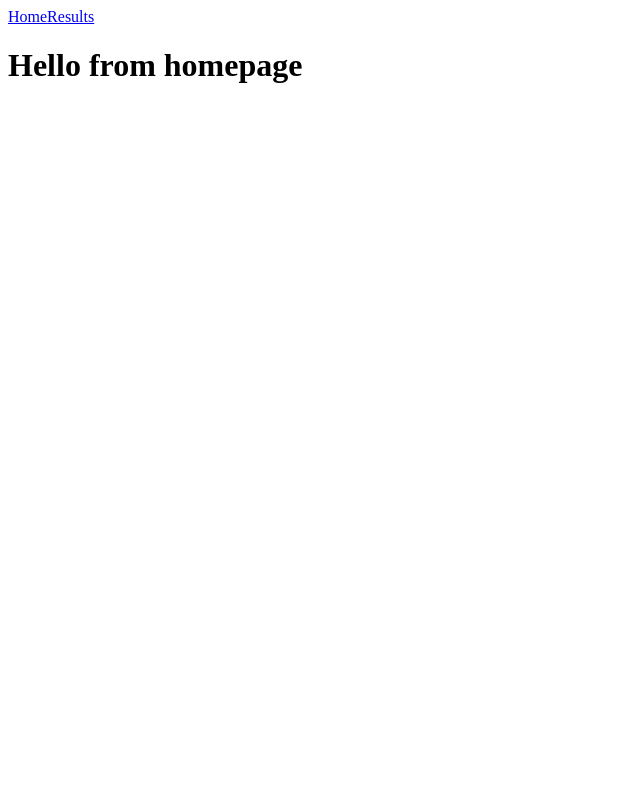
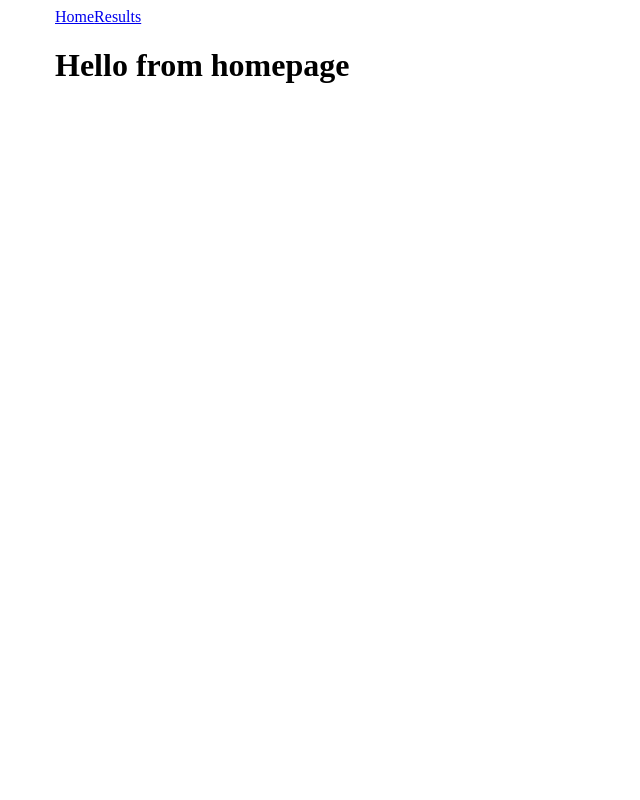
Before and after one commit to xPapay/fromatob, a Vue app: page / in a window 1280 px wide. Shown: the top 800 px of the page, without its empty margins (0-640 px from the left). Built offline with nearby package versions, Linux system fonts and the light colour scheme.

Commit message:
Install sass loader

```diff
--- a/package.json
+++ b/package.json
@@ -19,10 +19,14 @@
     "babel-loader": "^8.0.5",
     "babel-plugin-syntax-dynamic-import": "^6.18.0",
     "cross-env": "^5.2.0",
+    "css-loader": "^2.1.1",
     "eslint": "^5.16.0",
     "eslint-plugin-vue": "^5.2.2",
     "html-webpack-plugin": "^3.2.0",
+    "node-sass": "^4.11.0",
     "rimraf": "^2.6.3",
+    "sass-loader": "^7.1.0",
+    "style-loader": "^0.23.1",
     "vue-loader": "^15.7.0",
     "vue-template-compiler": "^2.6.10",
     "webpack": "^4.29.6",
--- a/src/App.vue
+++ b/src/App.vue
@@ -1,5 +1,5 @@
 <template>
-  <div ref="container">
+  <div class="content" ref="container">
     <the-navigation />
     <router-view />
     <div class="placeholder" style="height: 2000px;"></div>
@@ -39,6 +39,8 @@
     }
 </script>
 
-<style scoped>
-
+<style scoped lang="sass">
+.content
+  max-width: 1170px
+  margin: 0 auto
 </style>
```
Also changed, not shown: 2 other files (tests, documents, lock files or other folders).
